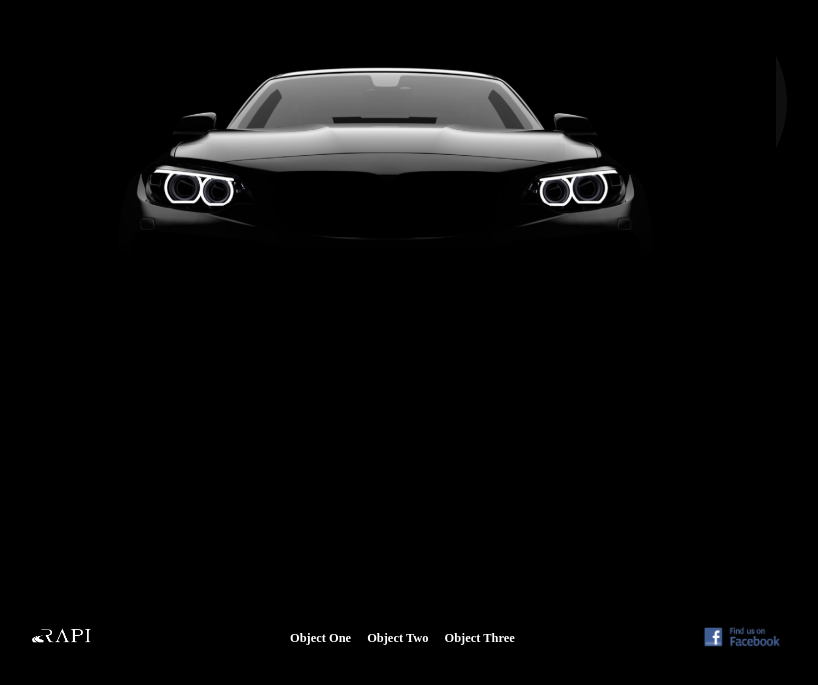
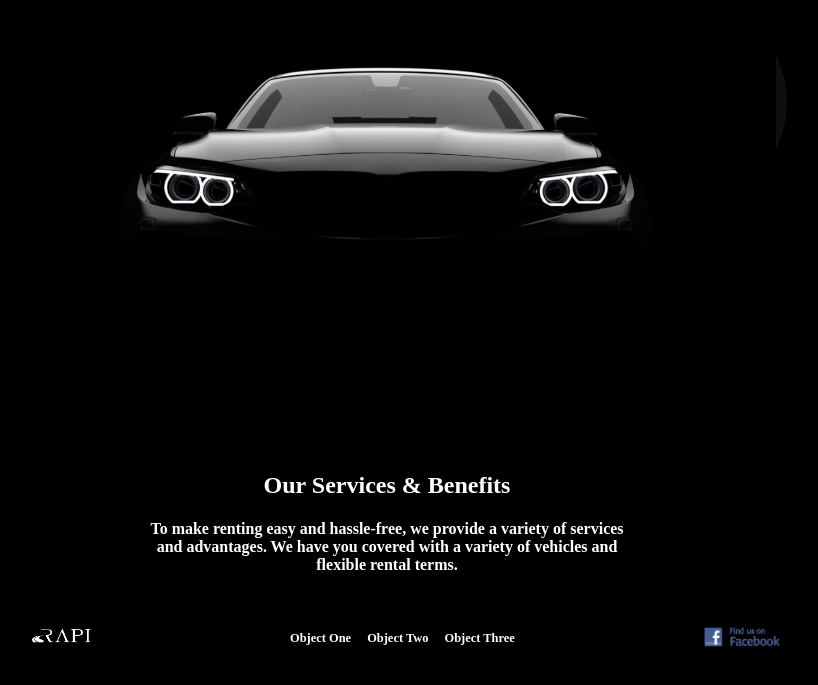
Before and after one commit to jane-stack/rapi-project, a React (Create React App) app in the folder client/: page / in a window 1280 px wide. Shown: the part 651-1336 px from the top of the page, without its empty margins (233-1051 px from the left). Built offline with nearby package versions, Linux system fonts and the light colour scheme.

Commit message:
service and benefit area

```diff
--- a/client/src/components/home/HomePage.js
+++ b/client/src/components/home/HomePage.js
@@ -10,6 +10,12 @@ function HomePage() {
           </div>
         <img src='image23.png' alt='demobanner' className='banner'/>
         </div>
+        <div className='about-section'>
+          <div>
+          <h2>Our Services & Benefits</h2>
+          <h4>To make renting easy and hassle-free, we provide a variety of services and advantages. We have you covered with a variety of vehicles and flexible rental terms.</h4>
+          </div>
+        </div>
       </div>
     </div>
   )
--- a/client/src/index.css
+++ b/client/src/index.css
@@ -119,6 +119,16 @@ word-wrap: break-word;
   object-fit: cover;
 }
 
+.about-section {
+  background-color: black;
+  color: white;
+  margin: auto;
+  text-align: center;
+  width: 500px;
+  height: 600px;
+  padding-top: 300px;
+}
+
 .middlehomediv {
   background-color: white;
   color: black;
```
